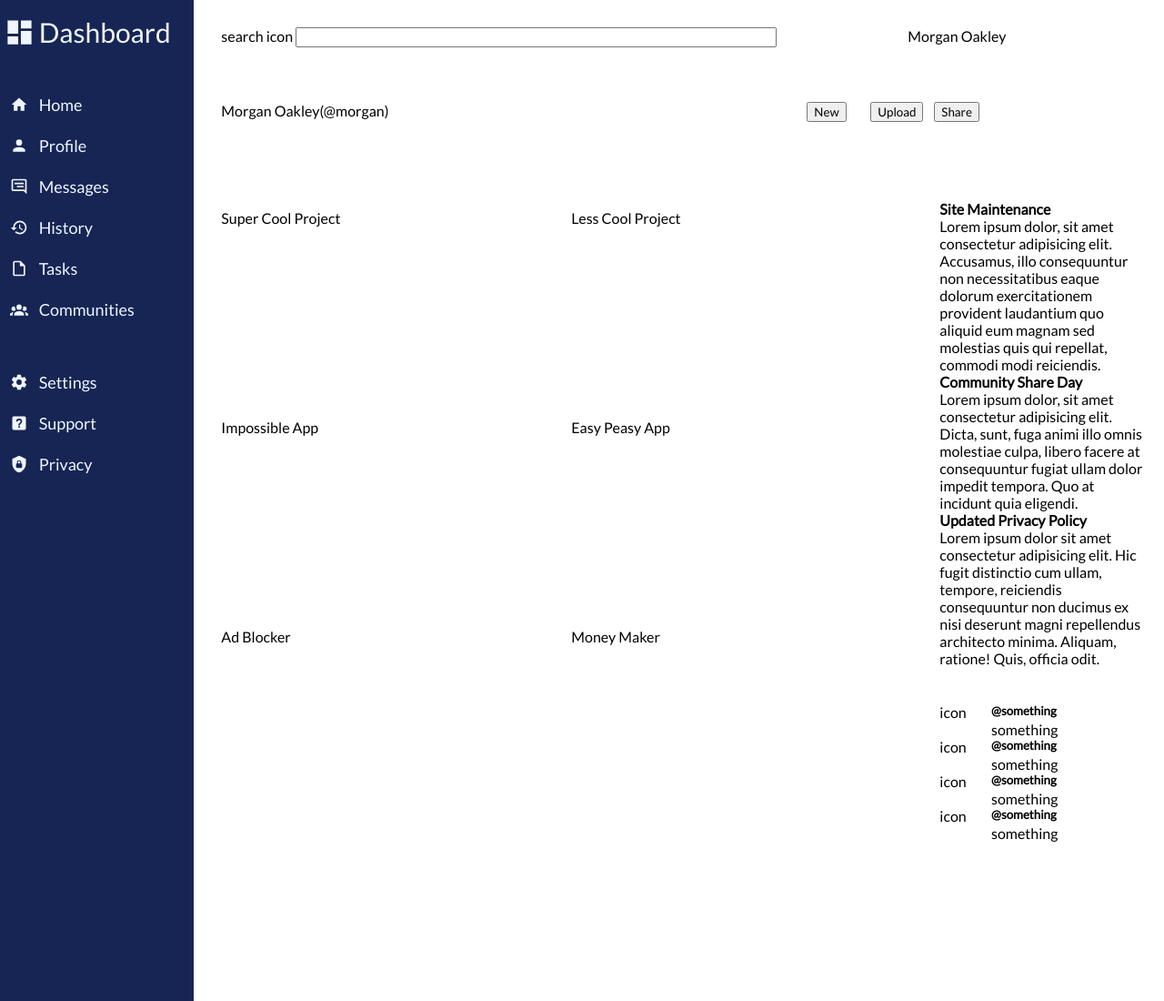
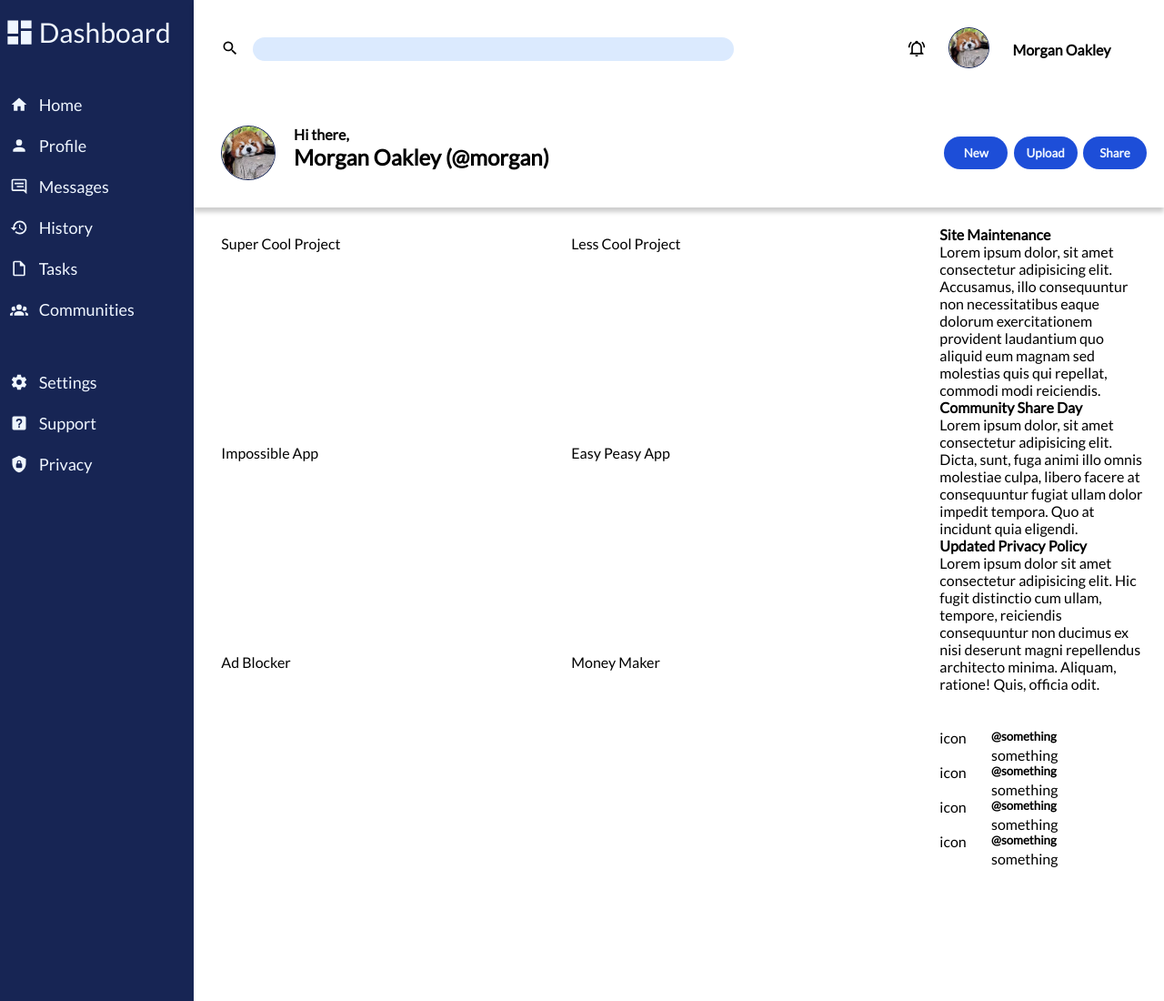
Before and after one commit to Azur-0/Admin-dashboard, a plain HTML site: page index.html in a window 1280 px wide. Shown: the top 1100 px of the page at 91% size. Drawn offline with Linux system fonts and the light colour scheme.

Commit message:
Finished header

```diff
--- a/index.html
+++ b/index.html
@@ -52,13 +52,26 @@
     <div class="header">
         <div class="header-top">
             <div>
-                search icon
+
+                <a href="">
+                    <svg xmlns="http://www.w3.org/2000/svg" viewBox="0 0 24 24"><title>magnify</title><path d="M9.5,3A6.5,6.5 0 0,1 16,9.5C16,11.11 15.41,12.59 14.44,13.73L14.71,14H15.5L20.5,19L19,20.5L14,15.5V14.71L13.73,14.44C12.59,15.41 11.11,16 9.5,16A6.5,6.5 0 0,1 3,9.5A6.5,6.5 0 0,1 9.5,3M9.5,5C7,5 5,7 5,9.5C5,12 7,14 9.5,14C12,14 14,12 14,9.5C14,7 12,5 9.5,5Z" /></svg>
+                </a>
                 <input type="search">
             </div>
-            <div>Morgan Oakley</div>
+            <div>
+                <div><a href="">
+                    <svg xmlns="http://www.w3.org/2000/svg" viewBox="0 0 24 24"><title>bell-ring-outline</title><path d="M10,21H14A2,2 0 0,1 12,23A2,2 0 0,1 10,21M21,19V20H3V19L5,17V11C5,7.9 7.03,5.17 10,4.29C10,4.19 10,4.1 10,4A2,2 0 0,1 12,2A2,2 0 0,1 14,4C14,4.1 14,4.19 14,4.29C16.97,5.17 19,7.9 19,11V17L21,19M17,11A5,5 0 0,0 12,6A5,5 0 0,0 7,11V18H17V11M19.75,3.19L18.33,4.61C20.04,6.3 21,8.6 21,11H23C23,8.07 21.84,5.25 19.75,3.19M1,11H3C3,8.6 3.96,6.3 5.67,4.61L4.25,3.19C2.16,5.25 1,8.07 1,11Z" /></svg>
+                </a></div>
+                <div><a href=""><img src="./images/profile_picture.png" alt=""></a></div>
+                <div><a href="">Morgan Oakley</a></div>
+            </div>
         </div>
         <div class="header-bottom">
-            <div>Morgan Oakley(@morgan)</div>
+            <div>
+                <div><img src="./images/profile_picture.png" alt=""></div>
+                <div>Hi there,</div>
+                <div>Morgan Oakley (@morgan)</div>
+            </div>
             <ul>
                 <li><button>New</button></li>
                 <li><button>Upload</button></li>
@@ -112,16 +125,5 @@
             </div>
         </div>
     </div>
-
-
-    <!--
-                        <svg xmlns="http://www.w3.org/2000/svg" viewBox="0 0 24 24"><title>home</title><path d="M10,20V14H14V20H19V12H22L12,3L2,12H5V20H10Z" /></svg>
-                <svg xmlns="http://www.w3.org/2000/svg" viewBox="0 0 24 24"><title>account</title><path d="M12,4A4,4 0 0,1 16,8A4,4 0 0,1 12,12A4,4 0 0,1 8,8A4,4 0 0,1 12,4M12,14C16.42,14 20,15.79 20,18V20H4V18C4,15.79 7.58,14 12,14Z" /></svg>
-                <svg xmlns="http://www.w3.org/2000/svg" viewBox="0 0 24 24"><title>message-reply-text-outline</title><path d="M9 11H18V13H9V11M18 7H6V9H18V7M22 4V22L18 18H4C2.9 18 2 17.11 2 16V4C2 2.9 2.9 2 4 2H20C21.1 2 22 2.89 22 4M20 4H4V16H18.83L20 17.17V4Z" /></svg>
-                <svg xmlns="http://www.w3.org/2000/svg" viewBox="0 0 24 24"><title>history</title><path d="M13.5,8H12V13L16.28,15.54L17,14.33L13.5,12.25V8M13,3A9,9 0 0,0 4,12H1L4.96,16.03L9,12H6A7,7 0 0,1 13,5A7,7 0 0,1 20,12A7,7 0 0,1 13,19C11.07,19 9.32,18.21 8.06,16.94L6.64,18.36C8.27,20 10.5,21 13,21A9,9 0 0,0 22,12A9,9 0 0,0 13,3" /></svg>
-                <svg xmlns="http://www.w3.org/2000/svg" viewBox="0 0 24 24"><title>file-outline</title><path d="M14,2H6A2,2 0 0,0 4,4V20A2,2 0 0,0 6,22H18A2,2 0 0,0 20,20V8L14,2M18,20H6V4H13V9H18V20Z" /></svg>
-                <svg xmlns="http://www.w3.org/2000/svg" viewBox="0 0 24 24"><title>account-group</title><path d="M12,5.5A3.5,3.5 0 0,1 15.5,9A3.5,3.5 0 0,1 12,12.5A3.5,3.5 0 0,1 8.5,9A3.5,3.5 0 0,1 12,5.5M5,8C5.56,8 6.08,8.15 6.53,8.42C6.38,9.85 6.8,11.27 7.66,12.38C7.16,13.34 6.16,14 5,14A3,3 0 0,1 2,11A3,3 0 0,1 5,8M19,8A3,3 0 0,1 22,11A3,3 0 0,1 19,14C17.84,14 16.84,13.34 16.34,12.38C17.2,11.27 17.62,9.85 17.47,8.42C17.92,8.15 18.44,8 19,8M5.5,18.25C5.5,16.18 8.41,14.5 12,14.5C15.59,14.5 18.5,16.18 18.5,18.25V20H5.5V18.25M0,20V18.5C0,17.11 1.89,15.94 4.45,15.6C3.86,16.28 3.5,17.22 3.5,18.25V20H0M24,20H20.5V18.25C20.5,17.22 20.14,16.28 19.55,15.6C22.11,15.94 24,17.11 24,18.5V20Z" /></svg>
-
-     -->
 </body>
 </html>
--- a/style.css
+++ b/style.css
@@ -4,8 +4,13 @@
     font-family: 'Lato', Arial, Helvetica, sans-serif;
 }
 
+div {
+    cursor: default;
+}
+
 :root {
     --white: #eff6ff;
+    --white-blue: #dbeafe;
     --light-blue: #bfdbfe;
     --blue: #1d4ed8;
     --dark-blue: #172554;
@@ -14,7 +19,7 @@
 body {
     height: 100vh;
     display: grid;
-    grid-template: 1fr 5fr / 1fr 5fr;
+    grid-template: auto 5fr / 1fr 5fr;
 }
 
 .sidebar {
@@ -79,20 +84,11 @@ body {
 }
 
 
-
-
-
-
-
-
-
-
-
 .header {
     grid-column: 2 / 3;
-    height: 200px;
     display: grid;
-    grid-template-rows: 1fr 2fr;
+    align-items: center;
+    box-shadow: 0px 5px 5px rgba(0, 0, 0, 0.2);
 }
 
 .header > div {
@@ -102,22 +98,101 @@ body {
 .header-top {
     display: grid;
     grid-template-columns: 3fr 1fr;
+    align-items: center;
+}
+
+.header-top div {
+    display: flex;
+    align-items: center;
+    gap: 15px;
 }
 
 .header-top > div > input {
     width: 70%;
+    border-radius: 15px;
+    padding: 5px 10px;
+    border: 0;
+    background-color: var(--white-blue);
+}
+
+.header-top img {
+    height: 45px;
+    border-radius: 50%;
+    border: 1px solid var(--dark-blue);
+}
+
+.header-top svg {
+    height: 20px;
+    color: var(--dark-blue);
+}
+
+.header-top > div:last-child {
+    font-weight: 700;
+    gap: 10%;
+    min-width: 230px;
 }
 
 .header-bottom {
     display: grid;
-    grid-template-columns: 3fr 2fr;
+    align-items: center;
+    grid-template-columns: 3fr 1fr;
+    font-weight: 700;
+}
+
+.header-bottom > div:first-child {
+    display: grid;
+    grid-template-columns: auto 1fr;
+    grid-template-rows: 1fr 2fr;
+    /* align-items: center; */
+}
+
+.header-bottom > div:first-child > div:first-child {
+    grid-row: 1 / 3;
+    display: flex;
+    padding-right: 20px;
+    align-items: center;
+}
+
+.header-bottom > div:first-child > div:last-child {
+
+    font-size: 24px;
+}
+
+.header-bottom img {
+    height: 60px;
+    border-radius: 50%;
+    border: 1px solid var(--dark-blue);
 }
 
 .header-bottom > ul {
     list-style-type: none;
     display: grid;
     grid-template-columns: 70px 70px 70px;
+    gap: 3%;
 }
+
+.header-bottom > ul > li > button {
+    border: none;
+    background-color: var(--blue);
+    color: var(--white);
+    padding: 10px 0px;
+    font-weight: 700;
+    width: 70px;
+    border-radius: 20px;
+    cursor: pointer;
+}
+
+.header a {
+    color: black;
+    text-decoration: none;
+}
+
+
+
+
+
+
+
 
 .main-content {
     display: grid;
```
Also changed, not shown: images/profile_picture.png (added).
